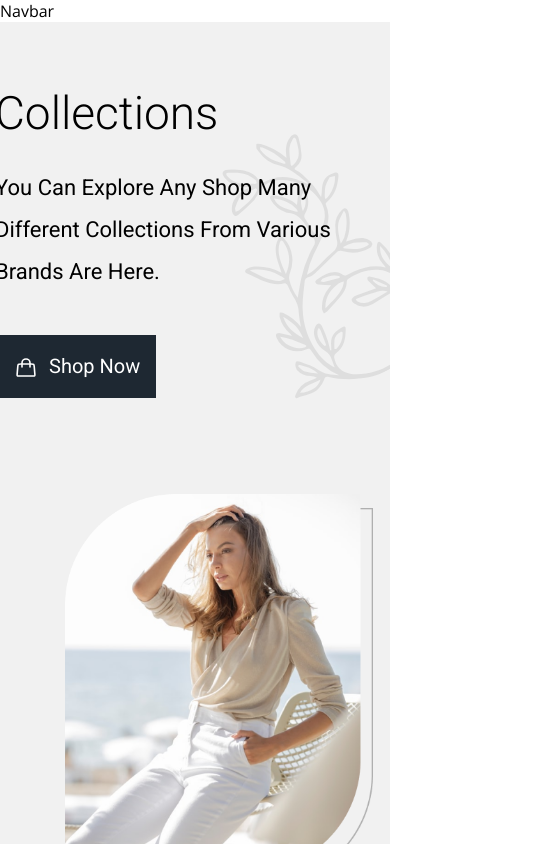
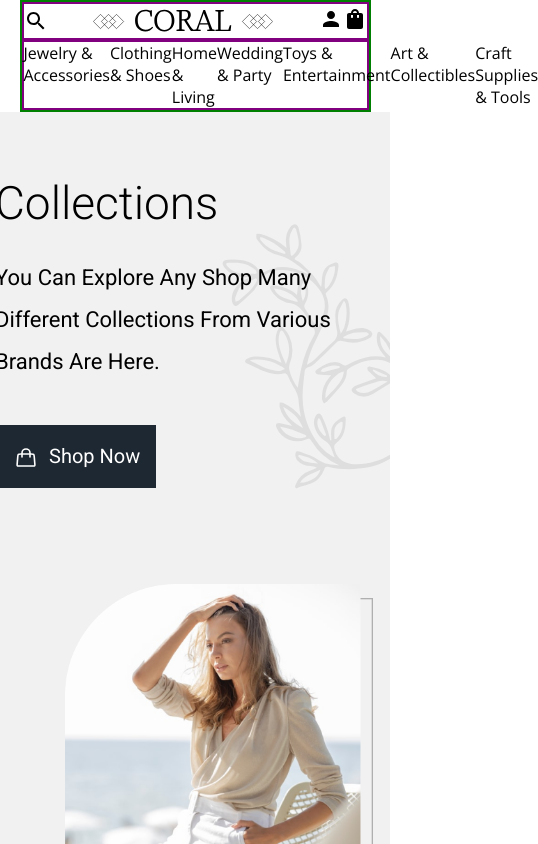
Before and after one commit to Hernanbp/GoClothing, a React (Create React App) app: page / in a window 390 px wide. Shown: the top 844 px of the page, 538 px wide, since content can reach past the window. Built offline with nearby package versions, Linux system fonts and the light colour scheme.

Commit message:
navbar - non responsive

```diff
--- a/src/components/views/NavBar/NavBar.jsx
+++ b/src/components/views/NavBar/NavBar.jsx
@@ -1,9 +1,33 @@
-import React from 'react'
+import "./styles.css"
+import PersonIcon from '@mui/icons-material/Person';
+import ShoppingBagIcon from '@mui/icons-material/ShoppingBag';
+import SearchIcon from '@mui/icons-material/Search';
+import MenuIcon from '@mui/icons-material/Menu';
+import logo from "../../svgs/logo.svg"
+
+
 
 export function Navbar() {
   return (
-    <div className="navbar">
-      Navbar
-    </div>
+    <nav className="navbar">
+        <div className="top">
+          {<SearchIcon />}
+          <img src={logo} alt />
+          <div>
+            {<PersonIcon />}
+            {<ShoppingBagIcon />}
+            {/* {<MenuIcon />}       */}
+          </div>
+        </div>
+        <div className="bottom">
+          <p>Jewelry & Accessories</p>
+          <p>Clothing & Shoes</p>
+          <p>Home & Living</p>
+          <p>Wedding & Party</p>
+          <p>Toys & Entertainment</p>
+          <p>Art & Collectibles </p>
+          <p>Craft Supplies & Tools </p>
+        </div>
+    </nav>
   )
 }
--- a/src/components/views/NavBar/styles.css
+++ b/src/components/views/NavBar/styles.css
@@ -0,0 +1,18 @@
+.navbar{
+    border: 2px solid green;
+    display: flex;
+    flex-direction: column;
+    max-width: 90%;
+    margin: 0 auto;
+}
+.top{
+    max-width: 100%;
+    border: 2px solid purple;
+    justify-content: space-between;
+}
+.bottom{
+    /* border: 2px solid blue; */
+    display: flex;
+    justify-content: space-between;
+    border: 2px solid purple;
+}
```
Also changed, not shown: package.json (+7 -0 lines), src/components/svgs/logo.svg (added), 1 other file (tests, documents, lock files or other folders).
